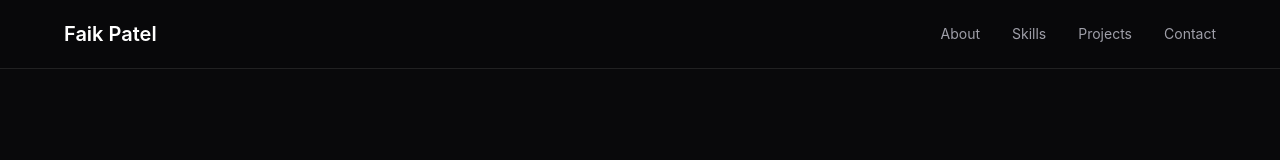
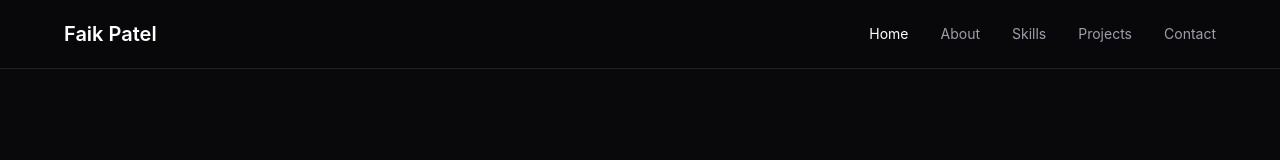
Before and after one commit to faikp/my-portfolio, a Next.js app: page / in a window 1280 px wide. Shown: the top 160 px of the page. Built offline with nearby package versions, Linux system fonts and the light colour scheme.

Commit message:
completed my portfolio

```diff
--- a/src/app/layout.jsx
+++ b/src/app/layout.jsx
@@ -13,7 +13,8 @@ const geistMono = Geist_Mono({
 
 export const metadata = {
   title: "Faik | Frontend Developer",
-  description: "A modern and responsive developer portfolio showcasing my skills, projects, and experience in React.js, Next.js, JavaScript, and modern web technologies.",
+  description:
+    "A modern and responsive developer portfolio showcasing my skills, projects, and experience in React.js, Next.js, JavaScript, and modern web technologies.",
 };
 
 export default function RootLayout({ children }) {
--- a/src/app/page.jsx
+++ b/src/app/page.jsx
@@ -1,3 +1,4 @@
+import ScrollToTop from "@/components/ScrollToTop";
 import Navbar from "@/components/Navbar";
 import Hero from "@/components/Hero";
 import About from "@/components/About";
@@ -9,6 +10,7 @@ import Dock from "@/components/Dock";
 export default function Home() {
   return (
     <>
+      <ScrollToTop />
       <Navbar />
       <Hero />
       <About />
--- a/src/components/Dock.jsx
+++ b/src/components/Dock.jsx
@@ -16,7 +16,7 @@ export default function Dock() {
         </a>
 
         <a
-          href="YOUR_GITHUB_URL"
+          href="https://github.com/faikp"
           target="_blank"
           rel="noopener noreferrer"
           className="rounded-xl px-4 py-2 text-sm text-zinc-300 transition-colors hover:bg-white/10 hover:text-white"
@@ -25,7 +25,7 @@ export default function Dock() {
         </a>
 
         <a
-          href="YOUR_LINKEDIN_URL"
+          href="https://www.linkedin.com/in/faik-patel-a31639424/"
           target="_blank"
           rel="noopener noreferrer"
           className="rounded-xl px-4 py-2 text-sm text-zinc-300 transition-colors hover:bg-white/10 hover:text-white"
--- a/src/components/Hero.jsx
+++ b/src/components/Hero.jsx
@@ -7,7 +7,9 @@ export default function Hero() {
   const [isOpen, setIsOpen] = useState(false);
 
   return (
-    <section className="mx-auto flex min-h-[80vh] max-w-4xl flex-col justify-start px-6 pt-20 md:justify-center px-6">
+    <section
+    id="home"
+    className="mx-auto flex min-h-[80vh] max-w-4xl flex-col justify-start px-6 pt-20 md:justify-center px-6">
       <motion.p
         initial={{ opacity: 0, y: 20 }}
         animate={{ opacity: 1, y: 0 }}
--- a/src/components/Navbar.jsx
+++ b/src/components/Navbar.jsx
@@ -1,10 +1,71 @@
 "use client";
 
-import { useState } from "react";
+import { useEffect, useState } from "react";
 import { AnimatePresence, motion } from "framer-motion";
 
 export default function Navbar() {
   const [isOpen, setIsOpen] = useState(false);
+  const [active, setActive] = useState("home");
+
+  const navLinks = [
+    { name: "Home", id: "home" },
+    { name: "About", id: "about" },
+    { name: "Skills", id: "skills" },
+    { name: "Projects", id: "projects" },
+    { name: "Contact", id: "contact" },
+  ];
+
+  // Active section while scrolling
+  useEffect(() => {
+    const sections = navLinks
+      .map((link) => document.getElementById(link.id))
+      .filter(Boolean);
+
+    const observer = new IntersectionObserver(
+      (entries) => {
+        const visibleSections = entries
+          .filter((entry) => entry.isIntersecting)
+          .sort((a, b) => a.boundingClientRect.top - b.boundingClientRect.top);
+
+        if (visibleSections.length > 0) {
+          setActive(visibleSections[0].target.id);
+        }
+      },
+      {
+        rootMargin: "-120px 0px -50% 0px",
+        threshold: 0,
+      },
+    );
+
+    sections.forEach((section) => observer.observe(section));
+
+    return () => observer.disconnect();
+  }, []);
+
+  // Smooth navigation
+  const handleNavClick = (e, id) => {
+    e.preventDefault();
+
+    setActive(id);
+    setIsOpen(false);
+
+    setTimeout(() => {
+      const section = document.getElementById(id);
+
+      if (!section) return;
+
+      const navbar = document.querySelector("nav");
+      const navbarHeight = navbar?.offsetHeight || 0;
+
+      const position =
+        section.getBoundingClientRect().top + window.scrollY - navbarHeight;
+
+      window.scrollTo({
+        top: position,
+        behavior: "smooth",
+      });
+    }, 150);
+  };
 
   return (
     <motion.nav
@@ -17,81 +78,61 @@ export default function Navbar() {
         <div className="flex items-center justify-between">
           <h1 className="text-xl font-semibold text-white">Faik Patel</h1>
 
-          <div className="hidden flex gap-8 md:flex">
+          {/* Desktop */}
+          <div className="hidden gap-8 md:flex">
+            {navLinks.map((link) => (
               <a
-              href="#about"
-              className="text-sm text-zinc-400 transition-colors duration-200 hover:text-white"
+                key={link.id}
+                href={`#${link.id}`}
+                onClick={(e) => handleNavClick(e, link.id)}
+                className={`text-sm transition-colors duration-200 ${
+                  active === link.id
+                    ? "text-white"
+                    : "text-zinc-400 hover:text-white"
+                }`}
               >
-              About
+                {link.name}
               </a>
+            ))}
+          </div>
 
-            <a
-              href="#skills"
-              className="text-sm text-zinc-400 transition-colors duration-200 hover:text-white"
-            >
-              Skills
-            </a>
-
-            <a
-              href="#projects"
-              className="text-sm text-zinc-400 transition-colors duration-200 hover:text-white"
-            >
-              Projects
-            </a>
-
-            <a
-              href="#contact"
-              className="text-sm text-zinc-400 transition-colors duration-200 hover:text-white"
-            >
-              Contact
-            </a>
-          </div>
+          {/* Mobile button */}
           <button
-            onClick={() => setIsOpen(!isOpen)}
+            type="button"
+            onClick={() => setIsOpen((prev) => !prev)}
             className="text-2xl text-zinc-300 transition-colors hover:text-white md:hidden"
           >
             {isOpen ? "×" : "☰"}
           </button>
         </div>
+
+        {/* Mobile menu */}
         <AnimatePresence>
           {isOpen && (
             <motion.div
               initial={{ opacity: 0, height: 0 }}
               animate={{ opacity: 1, height: "auto" }}
               exit={{ opacity: 0, height: 0 }}
+              transition={{ duration: 0.2 }}
               className="mt-6 flex flex-col gap-5 border-t border-zinc-800 pt-6 md:hidden"
             >
+              {navLinks.map((link) => (
                 <a
-                href="#about"
-                onClick={() => setIsOpen(false)}
-                className="py-1 text-sm text-zinc-400 transition-colors duration-200 hover:text-white"
+                  key={link.id}
+                  href={`#${link.id}`}
+                  onClick={(e) => {
+                    handleNavClick(e, link.id);
+                    setIsOpen(false);
+                  }}
+                  className={`py-1 text-sm transition-colors duration-200 ${
+                    active === link.id
+                      ? "text-white"
+                      : "text-zinc-400 hover:text-white"
+                  }`}
                 >
-                About
+                  {link.name}
                 </a>
-
-              <a
-                href="#skills"
-                onClick={() => setIsOpen(false)}
-                className="py-1 text-sm text-zinc-400 transition-colors duration-200 hover:text-white"
-              >
-                Skills
-              </a>
-
-              <a
-                href="#projects"
-                onClick={() => setIsOpen(false)}
-                className="py-1 text-sm text-zinc-400 transition-colors duration-200 hover:text-white"
-              >
-                Projects
-              </a>
-
-              <a
-                href="#contact"
-                onClick={() => setIsOpen(false)}
-                className="py-1 text-sm text-zinc-400 transition-colors duration-200 hover:text-white"
-              >
-                Contact
-              </a>
+              ))}
             </motion.div>
           )}
         </AnimatePresence>
--- /dev/null
+++ b/src/components/ScrollToTop.jsx
@@ -0,0 +1,11 @@
+"use client";
+
+import { useEffect } from "react";
+
+export default function ScrollToTop() {
+  useEffect(() => {
+    window.scrollTo(0, 0);
+  }, []);
+
+  return null;
+}
```
Lines whose indentation alone changed are shown as unchanged.
